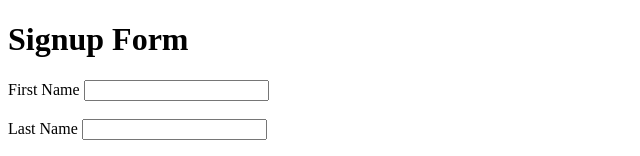
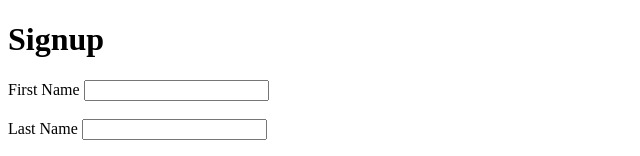
Before and after one commit to Carol-Mwangi/Lyne, a website: page signup.html in a window 1280 px wide. Shown: the top 156 px of the page, without its empty margins (0-640 px from the left). Drawn offline with Linux system fonts and the light colour scheme.

Commit message:
Update signup.html

```diff
--- a/signup.html
+++ b/signup.html
@@ -1,10 +1,10 @@
 <!DOCTYPE html>
  <html>
     <head>
-        <title>Signup Form</title>
+        <title>Signup Carol</title>
         </head>
     <body>
-        <h1>Signup Form</h1>
+        <h1>Signup</h1>
             <form action="/signup" method="post">
             <label for ="fname">First Name</label>
             <input type="text" id="fname" name="fname" required><br><br>
```
